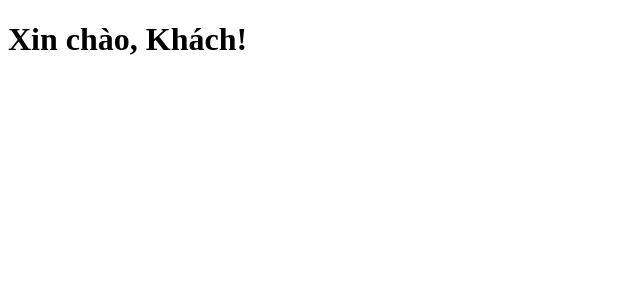
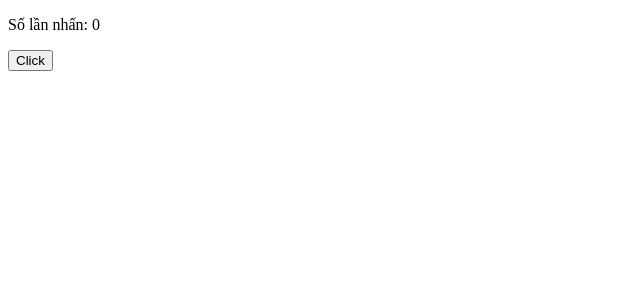
Before and after one commit to thanhnlm0501/OJT_Subtask_React-Best-Practice-Batch-1, a React (Vite) app: page / in a window 1280 px wide. Shown: the top 300 px of the page, without its empty margins (0-640 px from the left). Built offline with nearby package versions, Linux system fonts and the light colour scheme.

Commit message:
Sử dụng State

```diff
--- a/src/App.jsx
+++ b/src/App.jsx
@@ -18,7 +18,7 @@ function App() {
 
   return (
     <>
-      <GreetingMessage />
+      <Counter />
     </>
   );
 }
--- /dev/null
+++ b/src/components/Counter.jsx
@@ -0,0 +1,14 @@
+import React from 'react';
+import { useState } from 'react';
+
+const Counter = () => {
+  const [count, setCount] = useState(0);
+  return (
+    <div>
+      <p>Số lần nhấn: {count}</p>
+      <button onClick={() => setCount(count + 1)}>Click</button>
+    </div>
+  );
+};
+
+export default Counter;
--- a/src/components/GreetingMessage.jsx
+++ /dev/null
@@ -1,18 +0,0 @@
-import React from 'react';
-
-const GreetingMessage = ({ isAdmin }) => {
-  let message = '';
-  if (isAdmin == true) {
-    message = 'Xin chào, Admin!';
-  } else {
-    message = 'Xin chào, Khách!';
-  }
-
-  return (
-    <div>
-      <h1>{message}</h1>
-    </div>
-  );
-};
-
-export default GreetingMessage;
```
